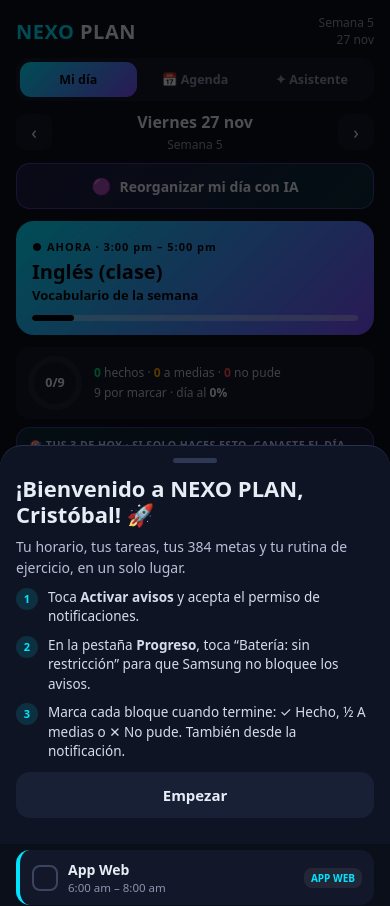
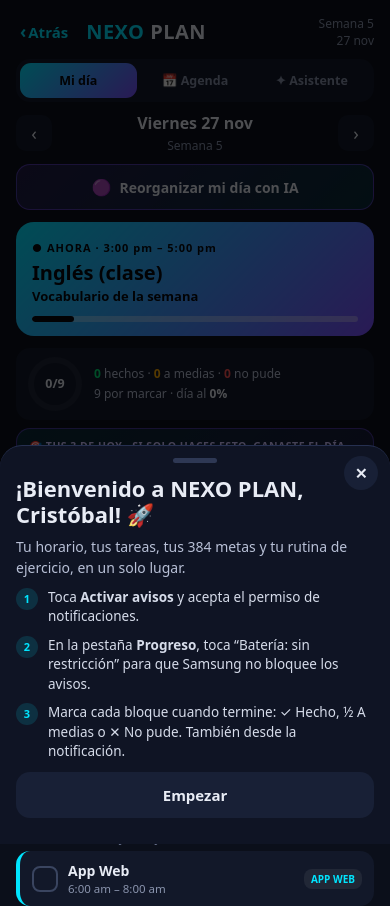
Before and after one commit to nexopc/Nexo-plan, a plain HTML site: page docs/index.html in a window 390 px wide. Shown: the top 906 px of the page. Drawn offline with Linux system fonts and the light colour scheme.

Commit message:
NEXO PLAN 1.10: botón ‹ Atrás en iPhone y en todas las pantallas
- ‹ Atrás arriba a la izquierda siempre que haya a dónde volver (pestañas, vistas, otro día)
- ‹ Atrás dentro de las pantallas completas que no traían cómo salir
- ✕ en cada ventana de abajo y deslizarla hacia abajo para cerrar
- Deslizar desde el borde izquierdo = atrás; botón atrás del navegador/Android vuelve dentro de la app

Co-Authored-By: Claude Opus 5.5 <noreply@anthropic.com>
Claude-Session: https://claude.ai/code/session_01NFkZu2F4Y4FErWCpV9oWkS

```diff
--- a/docs/css/app.css
+++ b/docs/css/app.css
@@ -472,3 +472,12 @@ select { font: inherit; color: var(--tx); background: var(--card); border: 1px s
 .prrow { display: flex; gap: 8px; margin: 0 0 10px; align-items: stretch; }
 .prrow input { flex: 1; min-width: 0; }
 .prrow .btn { width: auto; min-width: 52px; margin-top: 0; padding: 0 16px; }
+
+/* ‹ Atrás (1.10): visible siempre que haya a dónde volver */
+.atras { display: none; align-items: center; gap: 2px; margin-right: 8px; padding: 6px 10px 6px 4px; border-radius: 10px; color: var(--cyan); font-size: 17px; font-weight: 800; background: none; }
+.atras span { font-size: 15px; }
+.atras.on { display: inline-flex; }
+header.top { justify-content: flex-start; } header.top .top-r { margin-left: auto; }
+.atras-p { display: block; }
+.sheet-x { position: sticky; top: 0; float: right; width: 34px; height: 34px; margin: -2px -4px 0 8px; border-radius: 50%; background: var(--card2); color: var(--tx); font-size: 15px; font-weight: 800; z-index: 2; }
+@media (min-width: 900px) { .atras.on { position: fixed; left: 26px; top: 64px; z-index: 8; } }
--- a/docs/index.html
+++ b/docs/index.html
@@ -58,6 +58,7 @@
 <script src="js/ia.js"></script>
 <script src="js/nexo-bridge.js"></script>
 <script src="js/nube.js"></script>
+<script src="js/atras.js"></script>
 <script src="js/boot.js"></script>
 <script>
 // versión web (iPhone): se instala desde Safari y se actualiza sola
--- a/docs/js/app.js
+++ b/docs/js/app.js
@@ -1,7 +1,7 @@
 /* NEXO PLAN — lógica de la app */
 (function () {
   'use strict';
-  const APP_VERSION = 12, APP_NAME = '1.9';
+  const APP_VERSION = 13, APP_NAME = '1.10';
   const NO_METAS = true; // (27 nov 2026) sin metas: los proyectos son nombre, notas y tareas
   const N = window.NexoNative || null; // puente con Android (no existe en el navegador)
   const $ = (s, r = document) => r.querySelector(s);
@@ -511,7 +511,12 @@
     if (tab === 'hoy' && hoyView !== 'dia') { hoyView = 'dia'; render(); return true; }
     if (tab === 'metas' && metaView !== 'mandala') { metaView = 'mandala'; render(); return true; }
     if (tab !== 'hoy') { setTab('hoy'); return true; }
+    if (dayOffset !== 0) { dayOffset = 0; render(); return true; }
     return false;
+  };
+  // ¿hay a dónde volver? (para mostrar el botón ‹ Atrás)
+  window.canBack = function () {
+    return !$('#sheet').classList.contains('hidden') || !$('#page').classList.contains('hidden') || tab !== 'hoy' || hoyView !== 'dia' || dayOffset !== 0;
   };
 
   function setTab(t) {
@@ -1509,6 +1514,7 @@
     const prevSeen = S.seenVersion || 1;
     S.seenVersion = APP_VERSION; if (S.appUpd && S.appUpd.version <= APP_VERSION) S.appUpd = null; save();
     openSheet('<div class="det"><h2>Novedades de NEXO PLAN ' + APP_NAME + ' ✨</h2>' +
+      (prevSeen < 13 ? '<div class="step"><b>‹</b><span><b>Botón Atrás en iPhone:</b> arriba a la izquierda siempre que haya a dónde volver, ✕ en cada ventana (o deslízala hacia abajo) y desliza desde el borde izquierdo para volver.</span></div>' : '') +
       '<div class="step"><b>🧹</b><span><b>Sin metas:</b> cada proyecto es solo su nombre, tus notas y sus tareas. Tus bloques muestran la próxima tarea del proyecto.</span></div>' +
       (prevSeen < 11 ? '<div class="step"><b>🚀</b><span><b>Proyectos:</b> tus 6 áreas son proyectos y puedes crear los tuyos desde una idea, con estado: activo, pausado o empieza después.</span></div>' +
       '<div class="step"><b>✅</b><span><b>Tareas 1 a 5:</b> cada tarea con importancia y urgencia; el orden sale solo. Las ve Harvey y las demás apps NEXO.</span></div>' +
--- /dev/null
+++ b/docs/js/atras.js
@@ -0,0 +1,57 @@
+/* NEXO PLAN — volver atrás en cualquier dispositivo (sobre todo iPhone, que no tiene botón atrás):
+   - "‹ Atrás" arriba a la izquierda siempre que haya a dónde volver (también dentro de pantallas completas).
+   - ✕ en cada ventana de abajo y deslizarla hacia abajo para cerrarla.
+   - Deslizar desde el borde izquierdo = atrás. Botón atrás del navegador/Android = atrás.
+   Usa window.handleBack(): ventana → pantalla → vista → pestaña Hoy → hoy. */
+(function () {
+  'use strict';
+  const $ = (s) => document.querySelector(s);
+  const back = () => { if (window.handleBack && window.handleBack()) { if (navigator.vibrate) navigator.vibrate(8); refresh(); return true; } return false; };
+
+  // 1) botón en la barra de arriba
+  const top = $('header.top');
+  const btn = document.createElement('button');
+  btn.className = 'atras'; btn.type = 'button'; btn.setAttribute('aria-label', 'Atrás'); btn.innerHTML = '‹ <span>Atrás</span>';
+  btn.onclick = back;
+  if (top) top.insertBefore(btn, top.firstChild);
+  // 2) dentro de las pantallas completas que no traen su propio botón de volver
+  const page = $('#page'), sheet = $('#sheet');
+  function decoratePage() {
+    if (!page || page.classList.contains('hidden')) return;
+    if (page.querySelector('.back, .atras-p')) return;
+    const b = document.createElement('button'); b.type = 'button'; b.className = 'back atras-p'; b.textContent = '‹ Atrás';
+    b.onclick = (e) => { e.stopPropagation(); back(); };
+    page.insertBefore(b, page.firstChild);
+  }
+  // 3) ✕ y deslizar hacia abajo en las ventanas de abajo
+  function decorateSheet() {
+    if (!sheet || sheet.classList.contains('hidden') || sheet.querySelector('.sheet-x')) return;
+    const x = document.createElement('button'); x.type = 'button'; x.className = 'sheet-x'; x.setAttribute('aria-label', 'Cerrar'); x.textContent = '✕';
+    x.onclick = (e) => { e.stopPropagation(); back(); };
+    sheet.insertBefore(x, sheet.firstChild);
+  }
+  if (sheet) {
+    let y0 = null;
+    sheet.addEventListener('touchstart', (e) => { y0 = sheet.scrollTop <= 0 && e.touches[0].clientY - sheet.getBoundingClientRect().top < 70 ? e.touches[0].clientY : null; }, { passive: true });
+    sheet.addEventListener('touchmove', (e) => { if (y0 == null) return; const d = e.touches[0].clientY - y0; if (d > 0) sheet.style.transform = 'translateY(' + d + 'px)'; }, { passive: true });
+    sheet.addEventListener('touchend', (e) => { if (y0 == null) return; const d = e.changedTouches[0].clientY - y0; sheet.style.transform = ''; y0 = null; if (d > 90) back(); }, { passive: true });
+  }
+  // 4) deslizar desde el borde izquierdo
+  let x0 = null, yy = 0;
+  document.addEventListener('touchstart', (e) => { const t = e.touches[0]; x0 = t.clientX < 24 ? t.clientX : null; yy = t.clientY; }, { passive: true });
+  document.addEventListener('touchend', (e) => { if (x0 == null) return; const t = e.changedTouches[0]; if (t.clientX - x0 > 80 && Math.abs(t.clientY - yy) < 60) back(); x0 = null; }, { passive: true });
+  // 5) botón atrás del navegador / Android web: una entrada de guarda en el historial
+  const arm = () => { if (!(history.state && history.state.nexoGuard)) history.pushState({ nexoGuard: 1 }, ''); };
+  window.addEventListener('popstate', () => { if (back()) arm(); });
+  // mostrar u ocultar según haya a dónde volver
+  function refresh() {
+    const can = window.canBack ? window.canBack() : false;
+    btn.classList.toggle('on', can);
+    decoratePage(); decorateSheet();
+    if (can) arm();
+  }
+  const mo = new MutationObserver(() => requestAnimationFrame(refresh));
+  [page, sheet, $('#view'), $('#nav')].forEach((el) => el && mo.observe(el, { attributes: true, attributeFilter: ['class'], childList: true }));
+  document.addEventListener('click', () => setTimeout(refresh, 0), true);
+  refresh();
+})();
--- a/docs/sw.js
+++ b/docs/sw.js
@@ -1,5 +1,5 @@
 /* NEXO PLAN — service worker: guarda la app para que abra sin internet y se actualice sola */
-const CACHE = 'nexoplan-1.9-89b4d772';
+const CACHE = 'nexoplan-1.10-b6d1c7fe';
 const FILES = [
   './css/app.css',
   './icons/apple-touch-icon.png',
@@ -10,6 +10,7 @@ const FILES = [
   './js/agenda.js',
   './js/app.js',
   './js/asistente.js',
+  './js/atras.js',
   './js/boot.js',
   './js/contadores.js',
   './js/desktop.js',
```
